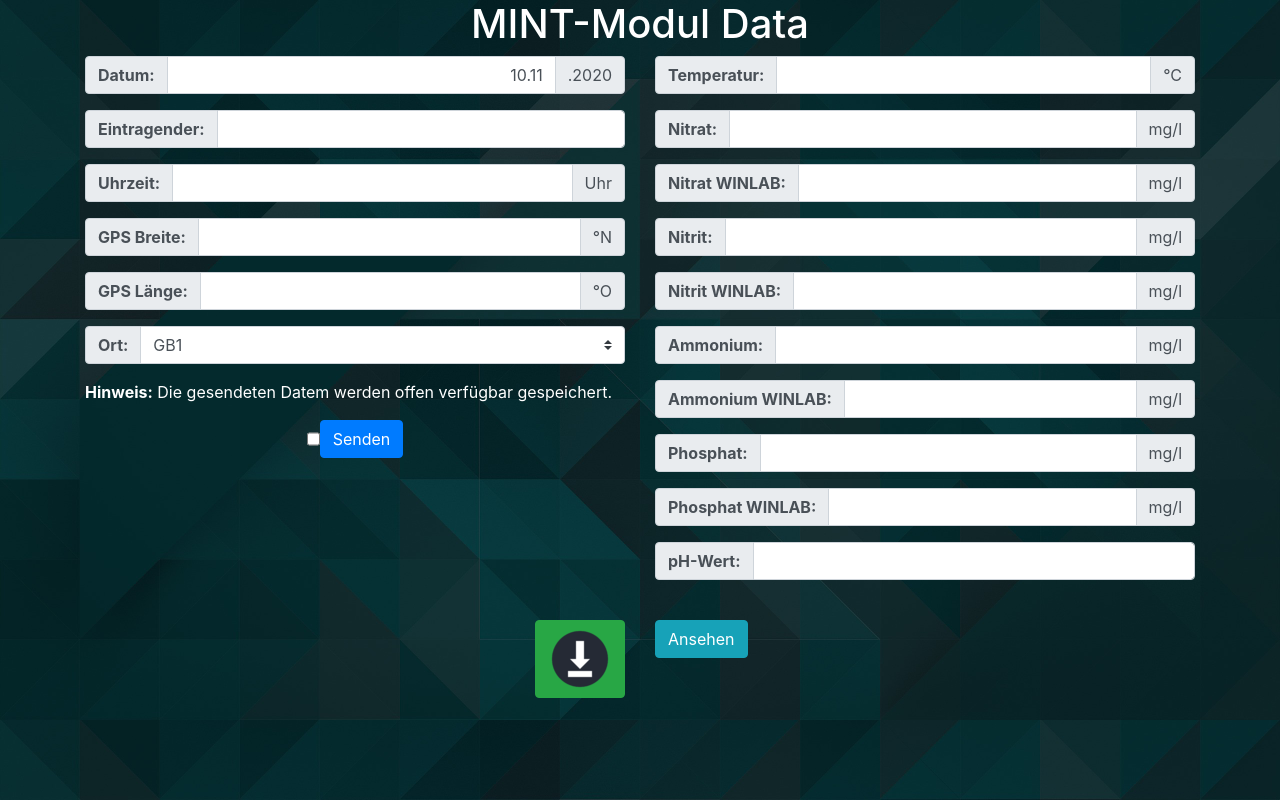
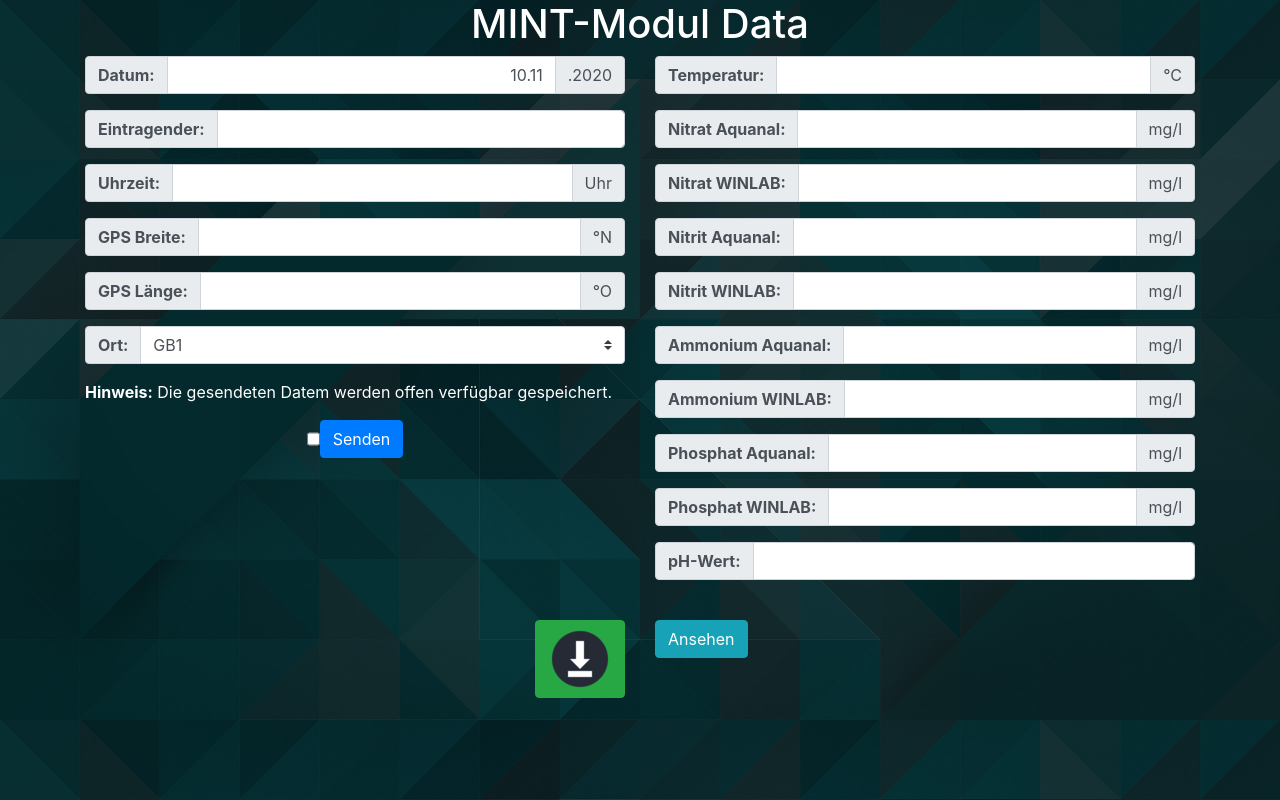
Before and after one commit to C3H4O2/Schleiwasser_Data_Project, a Flask app: page / in a window 1280 px wide. Run offline with Flask 2, Linux system fonts and the light colour scheme.

Commit message:
changed shown value titles

```diff
--- a/templates/main.html
+++ b/templates/main.html
@@ -36,13 +36,13 @@
             <div class="col-lg">
                 {%- for name, label, addon in (
                         ("temperatur", "Temperatur", "°C"),
-                        ("nitrat", "Nitrat", "mg/l"),
+                        ("nitrat", "Nitrat Aquanal", "mg/l"),
                         ("nwl", "Nitrat WINLAB", "mg/l"),
-                        ("nitrit", "Nitrit", "mg/l"),
+                        ("nitrit", "Nitrit Aquanal", "mg/l"),
                         ("niwl", "Nitrit WINLAB", "mg/l"),
-                        ("ammonium", "Ammonium", "mg/l"),
+                        ("ammonium", "Ammonium Aquanal", "mg/l"),
                         ("awl", "Ammonium WINLAB", "mg/l"),
-                        ("phosphat", "Phosphat", "mg/l"),
+                        ("phosphat", "Phosphat Aquanal", "mg/l"),
                         ("pwl", "Phosphat WINLAB", "mg/l"),
                         ("phwert", "pH-Wert", "")
                         ) %}
```
